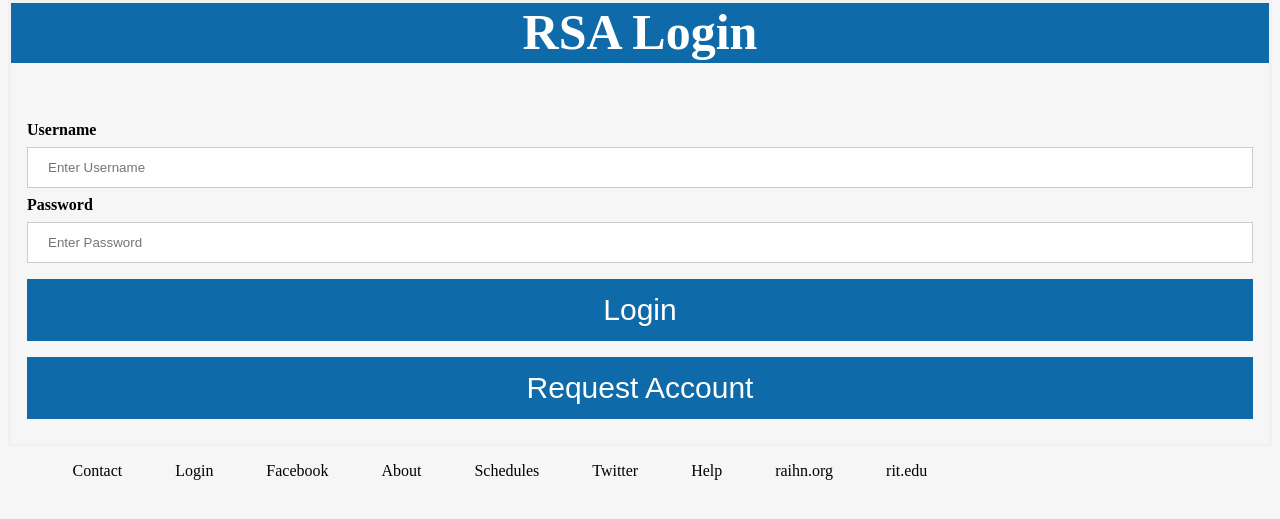
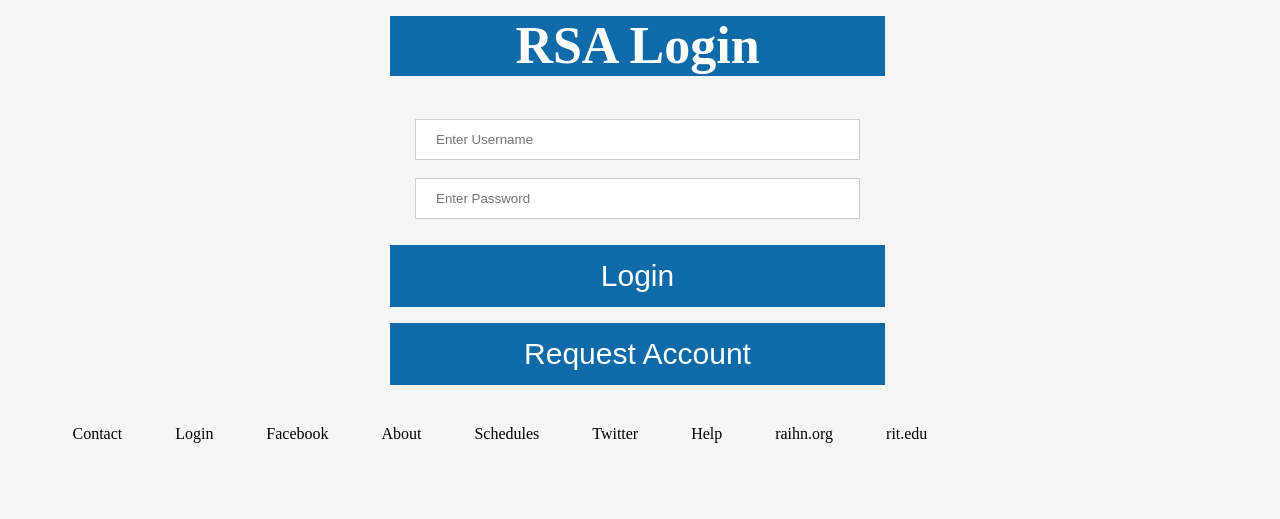
Before and after one commit to takzi/RSA, a PHP site: page /login.php in a window 1280 px wide. Shown: the part 255-774 px from the top of the page. Run offline with PHP 8.4, Linux system fonts and the light colour scheme.

Commit message:
Fixed CSS for Login
Fixed CSS for login, extremely close

```diff
--- a/public_html/css/default.css
+++ b/public_html/css/default.css
@@ -28,6 +28,7 @@ body
 	margin: 2%;
 }
 
+<style>
 form
 {
     border: 3px solid #F1F1F1;
@@ -35,9 +36,9 @@ form
 
 input[type=text], input[type=password]
 {
-    width: 100%;
+    width: 445px;
     padding: 12px 20px;
-    margin: 8px 0;
+    margin-left: 25px;
     display: inline-block;
     border: 1px solid #ccc;
     box-sizing: border-box;
@@ -50,7 +51,8 @@ h2
     color: white;
     text-align: center;
     height: 60px;
-    font-size: 50px;
+    font-size: 52px;
+    width: 495px;
 }
 
 button
@@ -62,7 +64,8 @@ button
     margin: 8px 0;
     border: none;
     cursor: pointer;
-    width: 100%;
+    width: 495px;
+
 }
 
 button:hover
@@ -73,4 +76,7 @@ button:hover
 .container
 {
     padding: 16px;
+    margin-right:auto;
+    margin-left:auto;
+    width: 500px;
 }
--- a/public_html/login.php
+++ b/public_html/login.php
@@ -1,4 +1,5 @@
 <!--
+<style>
 <style>
 form
 {
@@ -7,9 +8,9 @@ form
 
 input[type=text], input[type=password]
 {
-    width: 100%;
+    width: 445px;
     padding: 12px 20px;
-    margin: 8px 0;
+    margin-left: 25px;
     display: inline-block;
     border: 1px solid #ccc;
     box-sizing: border-box;
@@ -22,7 +23,8 @@ h2
     color: white;
     text-align: center;
     height: 60px;
-    font-size: 50px;
+    font-size: 52px;
+    width: 495px;
 }
 
 button
@@ -34,7 +36,8 @@ button
     margin: 8px 0;
     border: none;
     cursor: pointer;
-    width: 100%;
+    width: 495px;
+
 }
 
 button:hover
@@ -45,6 +48,9 @@ button:hover
 .container
 {
     padding: 16px;
+    margin-right:auto;
+    margin-left:auto;
+    width: 500px;
 }
 
 </style>
@@ -58,19 +64,18 @@ button:hover
 	include($path."./templates/nav.php");
 -->
 <form action="">
-<h2>RSA Login</h2>
 	<div class="container">
+	<form action="">
+	<h2>RSA Login</h2>
 
-		<label><b>Username</b></label>
 		<input type="text" placeholder="Enter Username" name="username" required>
-
-		<label><b>Password</b></label>
+		<br><br>
 		<input type="password" placeholder="Enter Password" name="pw" required>
-
+        <br><br>
 		<button type="submit">Login</button>
 		<button type="submit">Request Account</button>
+	</form>
 	</div>
-</form>
 <?php
 	include($path."./templates/footer.php");
 ?>
```
